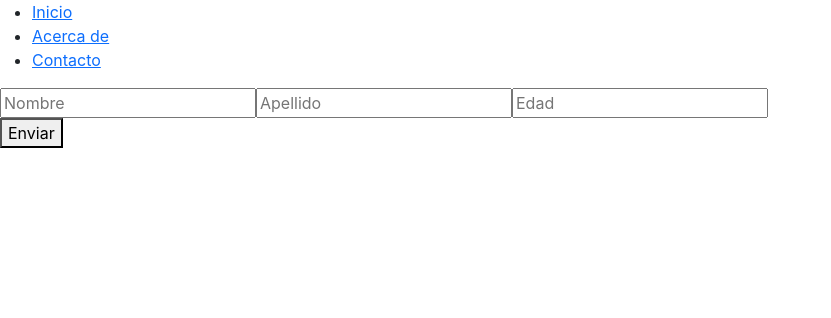
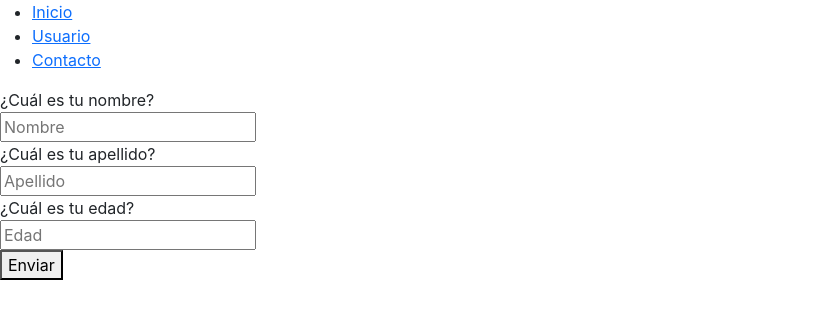
Before and after one commit to edwingarces/store_front, a React (Create React App) app: page /user/1 in a window 1280 px wide. Shown: the top 318 px of the page, without its empty margins (0-831 px from the left). Built offline with nearby package versions, Linux system fonts and the light colour scheme.

Commit message:
Added input component and routing

```diff
--- a/src/App.js
+++ /dev/null
@@ -1,12 +0,0 @@
-import React from 'react';
-import './App.css';
-import Home from './containers/Home';
-
-const App = () => (
-  <>
-    <Home />
-  </>
-
-);
-
-export default App;
--- /dev/null
+++ b/src/App.jsx
@@ -0,0 +1,44 @@
+import React from 'react';
+import { BrowserRouter as Router, Route, Switch } from 'react-router-dom';
+import Home from './containers/Home';
+import User from './containers/User';
+import NotFound from './containers/NotFound';
+import Nav from './components/Nav';
+import './App.css';
+
+const pages = [
+  {
+    route: '/',
+    label: 'Inicio',
+  },
+  {
+    route: '/user',
+    label: 'Usuario',
+  },
+  {
+    route: '/contact',
+    label: 'Contacto',
+  },
+];
+
+const App = () => (
+  <Router>
+    <Nav pages={pages} />
+    <Switch>
+      <Route exact path='/'>
+        <Home />
+      </Route>
+      <Route exact path='/user/:firstName'>
+        <User />
+      </Route>
+      <Route>
+        <NotFound />
+      </Route>
+    </Switch>
+  </Router>
+);
+
+// Actividad
+// Crear una nueva ruta con su respectivo enlace hacia una nueva pantalla con título pasado por url
+
+export default App;
--- /dev/null
+++ b/src/assets/css/styles.css
@@ -0,0 +1,3 @@
+.warning {
+  color: yellow;
+}
--- a/src/components/Form.jsx
+++ b/src/components/Form.jsx
@@ -1,4 +1,6 @@
-import React, { useState } from 'react';
+import React, { useState, useEffect } from 'react';
+import Input from './Input';
+import { useParams } from 'react-router';
 
 const initialState = {
   name: '',
@@ -6,21 +8,11 @@ const initialState = {
   age: '',
 };
 
-// const numeros = {uno: 1, dos: 2, tres: 3};
-
-// const agregarNumero = (nuevoNumero) => {
-//   return {
-//     ...numeros,
-//     ['uno']: nuevoNumero,
-//   };
-// }
-
-// const algo = agregarNumero(4);
-
-// console.log(algo);
-
 const Form = () => {
   const [inputValues, setInputValues] = useState(initialState);
+  const [isValid, setIsValid] = useState(true);
+  const [intent, setIntent] = useState('');
+  const { firstName } = useParams();
   const { name, lastName, age } = inputValues;
   const handleChange = ({ target }) => {
     const { id, value } = target;
@@ -31,39 +23,71 @@ const Form = () => {
     });
   };
 
+  const handleSubmit = () => {
+    const nameIsJorge = inputValues.name === 'Jorge';
+    if (!nameIsJorge) {
+      setIsValid(false);
+    } else {
+      setIsValid(true);
+    }
+  };
+
+  useEffect(() => {
+    if (!isValid) {
+      setIntent('warning');
+    }
+  }, [isValid]);
+
+  useEffect(() => {
+    console.log(firstName)
+    if (firstName) {
+      setInputValues({
+        ...inputValues,
+        name: firstName,
+      })
+    }
+  }, []);
+
   return (
     <form>
-      <input
+      <Input
         id="name"
+        label="¿Cuál es tu nombre?"
+        intent={intent}
         type="text"
         value={name}
         placeholder="Nombre"
         onChange={handleChange}
       />
-      <input
+      <br />
+      <Input
         id="lastName"
+        label="¿Cuál es tu apellido?"
+        intent={intent}
         type="text"
         value={lastName}
         placeholder="Apellido"
         onChange={handleChange}
       />
-      <input
+      <br />
+      <Input
         id="age"
+        label="¿Cuál es tu edad?"
+        intent={intent}
         type="number"
         value={age}
         placeholder="Edad"
         onChange={handleChange}
       />
       <br />
-      <button type="button">Enviar</button>
+      <button
+        type="button"
+        onClick={handleSubmit}
+      >
+        Enviar
+      </button>
     </form>
   );
 };
 
-// Actividad:
-// Hacer un componente Input
-// <Input id="" type="" plaveholder="" value="" onChange="" />
-// Hacer un componente Button
-// <Button color="" type="button" onClick="">Texto</Button>
-
 export default Form;
--- /dev/null
+++ b/src/components/Input.jsx
@@ -0,0 +1,33 @@
+import React from 'react';
+import Label from './Label';
+
+const Input = ({
+  id,
+  label,
+  intent,
+  type,
+  placeholder,
+  value,
+  onChange,
+  disabled,
+}) => (
+  <>
+    <Label
+      htmlFor={id}
+      intent={intent}
+    >
+      {label}
+    </Label>
+    <br />
+    <input
+      id={id}
+      type={type}
+      placeholder={placeholder}
+      vlaue={value}
+      onChange={onChange}
+      disabled={disabled}
+    />
+  </>
+)
+
+export default Input
--- /dev/null
+++ b/src/components/Label.jsx
@@ -0,0 +1,12 @@
+import React from 'react';
+
+const Label = ({ children, htmlFor, intent }) => (
+  <label
+    className={intent || ''}
+    htmlFor={htmlFor}
+  >
+    {children}
+  </label>
+);
+
+export default Label;
--- a/src/components/ListElement.jsx
+++ b/src/components/ListElement.jsx
@@ -1,7 +1,8 @@
 import React from 'react';
+import { Link } from 'react-router-dom';
 
 const ListElement = ({ route, label }) => (
-  <li><a href={route}>{label}</a></li>
+  <li><Link to={route}>{label}</Link></li>
 );
 
 export default ListElement;
--- a/src/containers/Home.jsx
+++ b/src/containers/Home.jsx
@@ -1,26 +1,9 @@
 import React from 'react';
-import Nav from '../components/Nav';
-import Form from '../components/Form';
-
-const pages = [
-  {
-    route: '/home',
-    label: 'Inicio',
-  },
-  {
-    route: '/about',
-    label: 'Acerca de',
-  },
-  {
-    route: '/contact',
-    label: 'Contacto',
-  },
-];
+import '../assets/css/styles.css';
 
 const Home = () => (
   <>
-    <Nav pages={pages} />
-    <Form />
+    <h1>Inicio</h1>
   </>
 );
 
--- /dev/null
+++ b/src/containers/NotFound.jsx
@@ -0,0 +1,7 @@
+import React from 'react';
+
+const NotFound = () => (
+  <h1>Page Not Found</h1>
+);
+
+export default NotFound;
--- /dev/null
+++ b/src/containers/User.jsx
@@ -0,0 +1,10 @@
+import React from 'react';
+import Form from '../components/Form';
+
+const User = () => (
+  <>
+    <Form />
+  </>
+);
+
+export default User;
```
